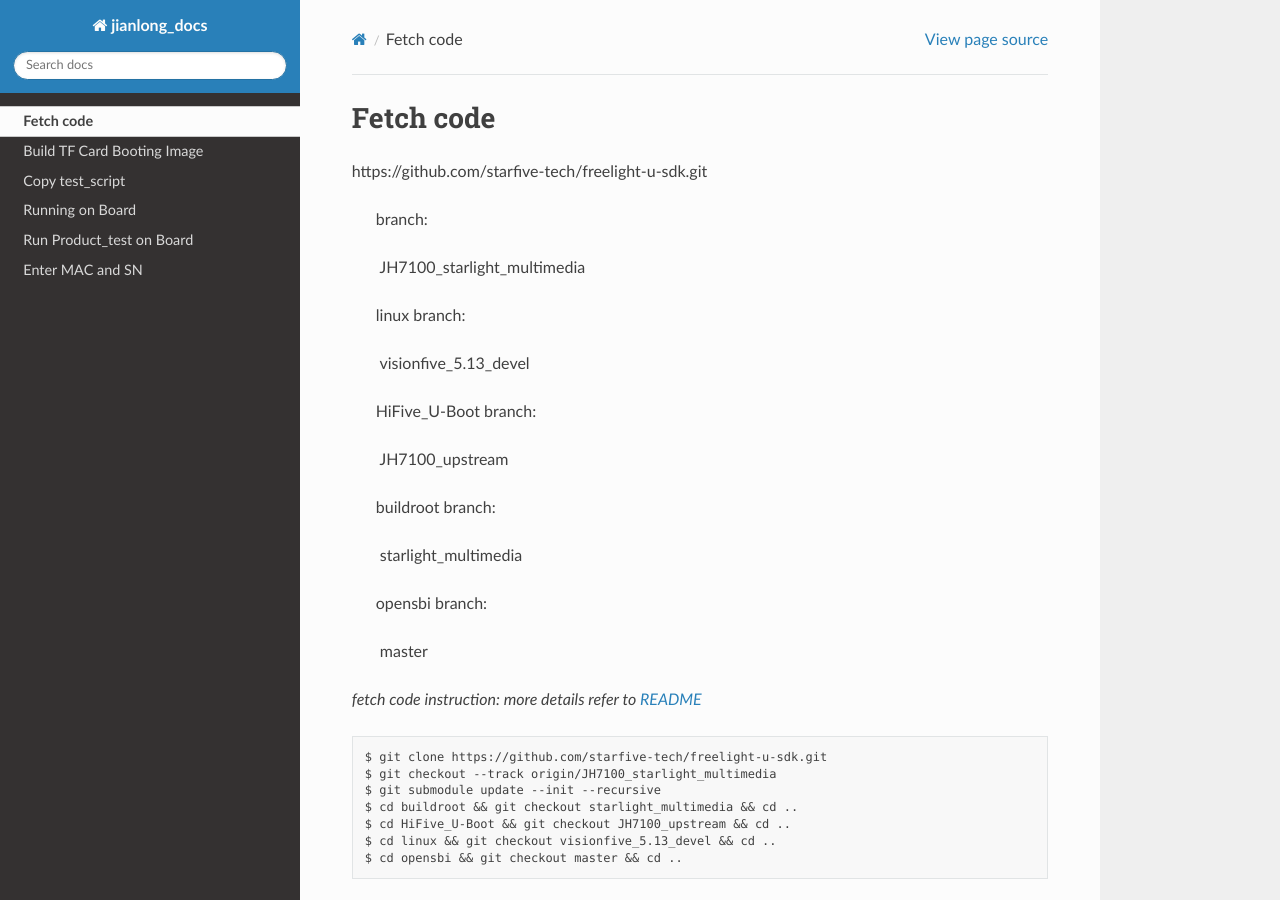
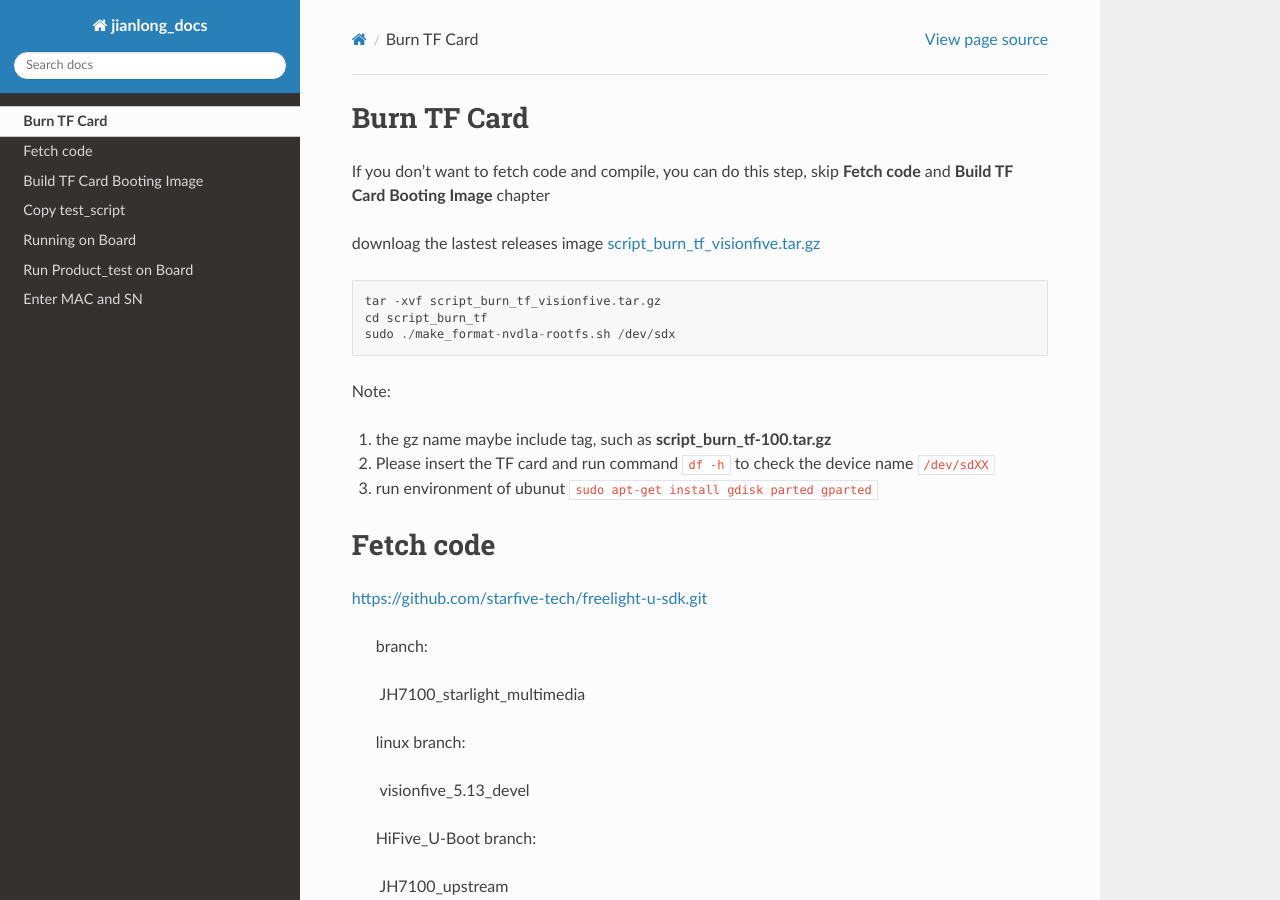
Before and after one commit to jianlonghuang/docs, a Sphinx documentation site: the page built from source/visionfive_v1_test/visionfive_v1_product_test_guide.md, in a window 1280 px wide and 900 px high. Built offline with Sphinx 7.4.7 and the Read the Docs theme 2.0.0, drawn with Linux system fonts in a browser that asks for light colours.

Commit message:
add burn tf script
Signed-off-by: jianlong.huang <jianlong.huang@starfivetech.com>

````diff
--- a/source/visionfive_v1_test/visionfive_v1_product_test_guide.md
+++ b/source/visionfive_v1_test/visionfive_v1_product_test_guide.md
@@ -1,6 +1,26 @@
+# Burn TF Card
+
+If you don't want to fetch code and compile, you can do this step,  skip **Fetch code** and **Build TF Card Booting Image** chapter
+
+downloag the lastest releases image [script_burn_tf_visionfive.tar.gz](https://github.com/jianlonghuang/script_burn_tf)
+
+```
+tar -xvf script_burn_tf_visionfive.tar.gz
+cd script_burn_tf
+sudo ./make_format-nvdla-rootfs.sh /dev/sdx
+```
+
+Note:
+
+1. the gz name maybe include tag, such as **script_burn_tf-100.tar.gz**
+2. Please insert the TF card and run command `df -h` to check the device name `/dev/sdXX`
+3. run environment of ubunut `sudo apt-get install gdisk parted gparted`
+
+
+
 # Fetch code
 
-https://github.com/starfive-tech/freelight-u-sdk.git
+[https://github.com/starfive-tech/freelight-u-sdk.git](https://github.com/starfive-tech/freelight-u-sdk.git)
 
 > branch:
 >
````
Also changed, not shown: 9 other files.
